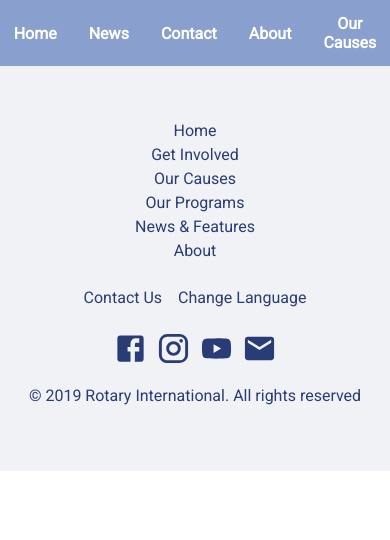
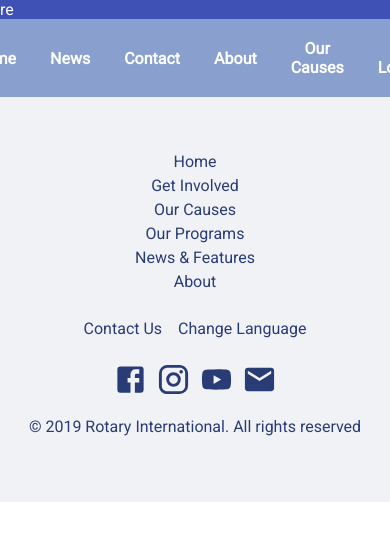
Before and after one commit to hakimmaaouia/project, a React (Create React App) app: page / in a window 390 px wide. Shown: the top 540 px of the page. Built offline with nearby package versions, Linux system fonts and the light colour scheme.

Commit message:
mobile nav

```diff
--- a/src/Layout/header.js
+++ b/src/Layout/header.js
@@ -1,5 +1,6 @@
 import React from 'react';
 import styled from "styled-components";
+import PersonIcon from '@material-ui/icons/Person';
 const Ul = styled.ul`
 background: #89a0cf;
 list-style-type: none;
@@ -10,21 +11,21 @@
       justify-content: center;
       align-items: center;
       text-align: center;
-
 `
 
 const Li = styled.li`
- float: left;
+ float:left;
  a{
     display: block;
   color: white;
   text-align: center;
-  padding: 14px 16px;
+  padding: 20px 17px;
   text-decoration: none;
   :hover {
     transition: 1s;
   background-color: #2a3c76;
 }
+
  }
 `
 const Header = () =>{
@@ -35,6 +36,7 @@
         <Li><a href="#contact"><b>Contact</b></a></Li>
         <Li><a href="#about"><b>About</b></a></Li>
         <Li><a href="#about"><b>Our Causes</b></a></Li>
+        <Li><a href="#about" ><b><PersonIcon style={{ fontSize: 15 }} /> Login</b></a></Li>
       </Ul>
     )
 }
--- a/src/Layout/layout.js
+++ b/src/Layout/layout.js
@@ -1,9 +1,11 @@
 import React from 'react';
 import Header from './header'
 import Footer from './footer';
+import Navmobile from './navmobile'
 const Layout = () =>{
     return(
         <div>
+            <Navmobile/>
             <Header/>
            <Footer/>
             </div>
--- /dev/null
+++ b/src/Layout/navmobile.js
@@ -0,0 +1,12 @@
+import React from 'react';
+import styled from "styled-components";
+import AppBar from '@material-ui/core/AppBar';
+
+const Navmobile = () => {
+    return(
+        <div>
+            <AppBar position="static">re</AppBar>
+            </div>
+    )
+}
+export default Navmobile
```
